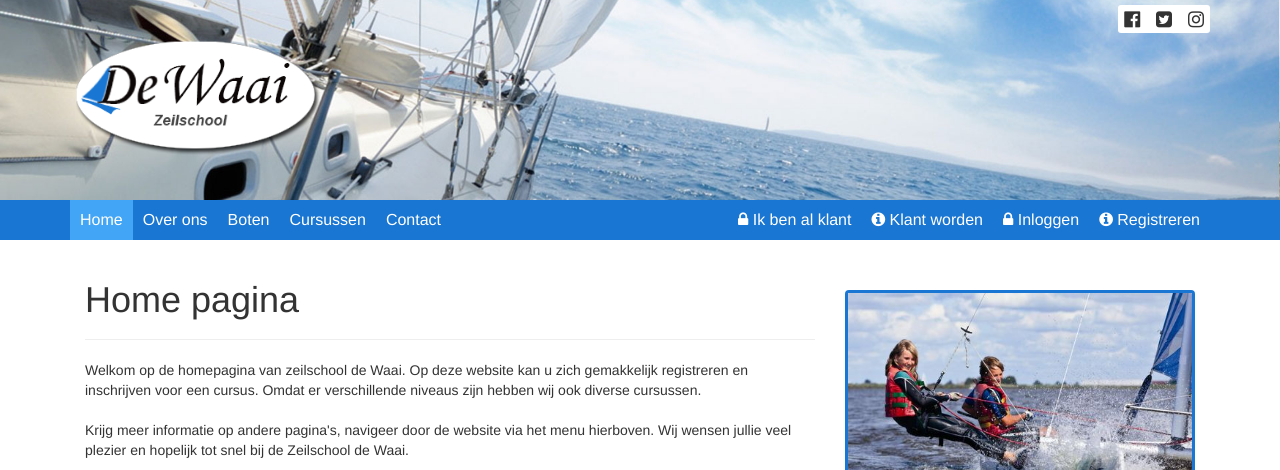
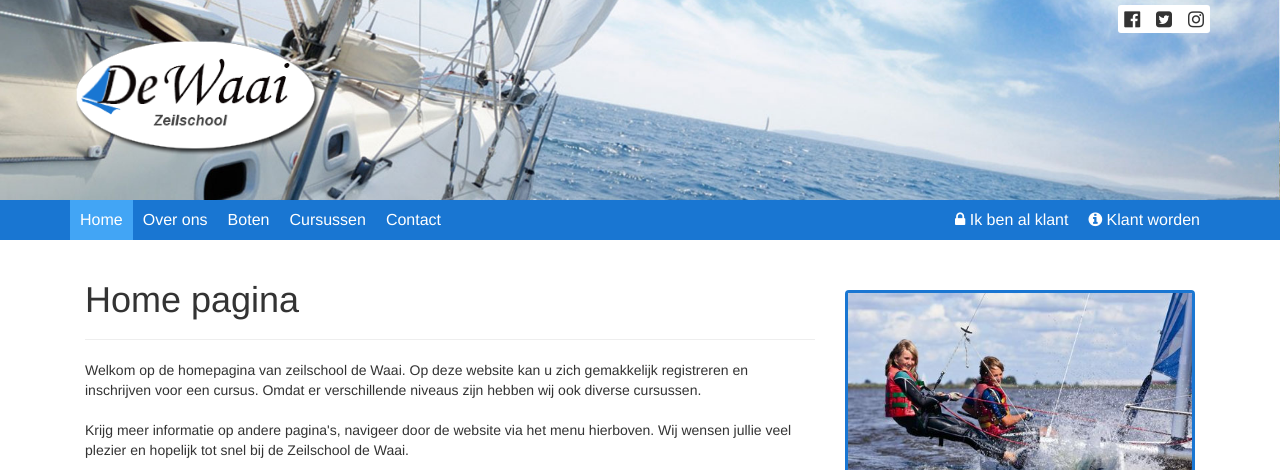
Before and after one commit to Harmenn/zeilschooldewaai, a PHP site: page /zeilschooldewaai/ in a window 1280 px wide. Shown: the top 470 px of the page. Run offline with PHP 8.4, Linux system fonts and the light colour scheme; some libraries are stand-ins or nearby versions.

Commit message:
fix1212134234567

```diff
--- a/app/templates/default/header.php
+++ b/app/templates/default/header.php
@@ -83,12 +83,7 @@ $hooks->run('afterBody');
 			<?php
 
 			} ?>
-		<?php if (\Helpers\Session::get('username')) {
-			?><a href="loguit"><div class="NavItem"><i class="fa fa-lock"></i> Uitloggen</div></a><?php
-		}else{ ?>
-			<a href="login"><div class="NavItem <?php if($data['title'] == 'Login'){echo 'active';} ?>"><i class="fa fa-lock"></i> Inloggen</div></a><?php } ?>
-			<a href="registreren"><div class="NavItem <?php if($data['title'] == 'Registeren'){echo 'active';} ?>"><i class="fa fa-info-circle"></i> Registreren</div></a>
-			<!--<i class="fa fa-lock"></i>-->
+		<!--<i class="fa fa-lock"></i>-->
 		</div>
 		<div id="ResponsiveLogo">De Waai | <?= $data['title']  ?></div>
 		<div id="ResponsiveTrigger"></div>
```
